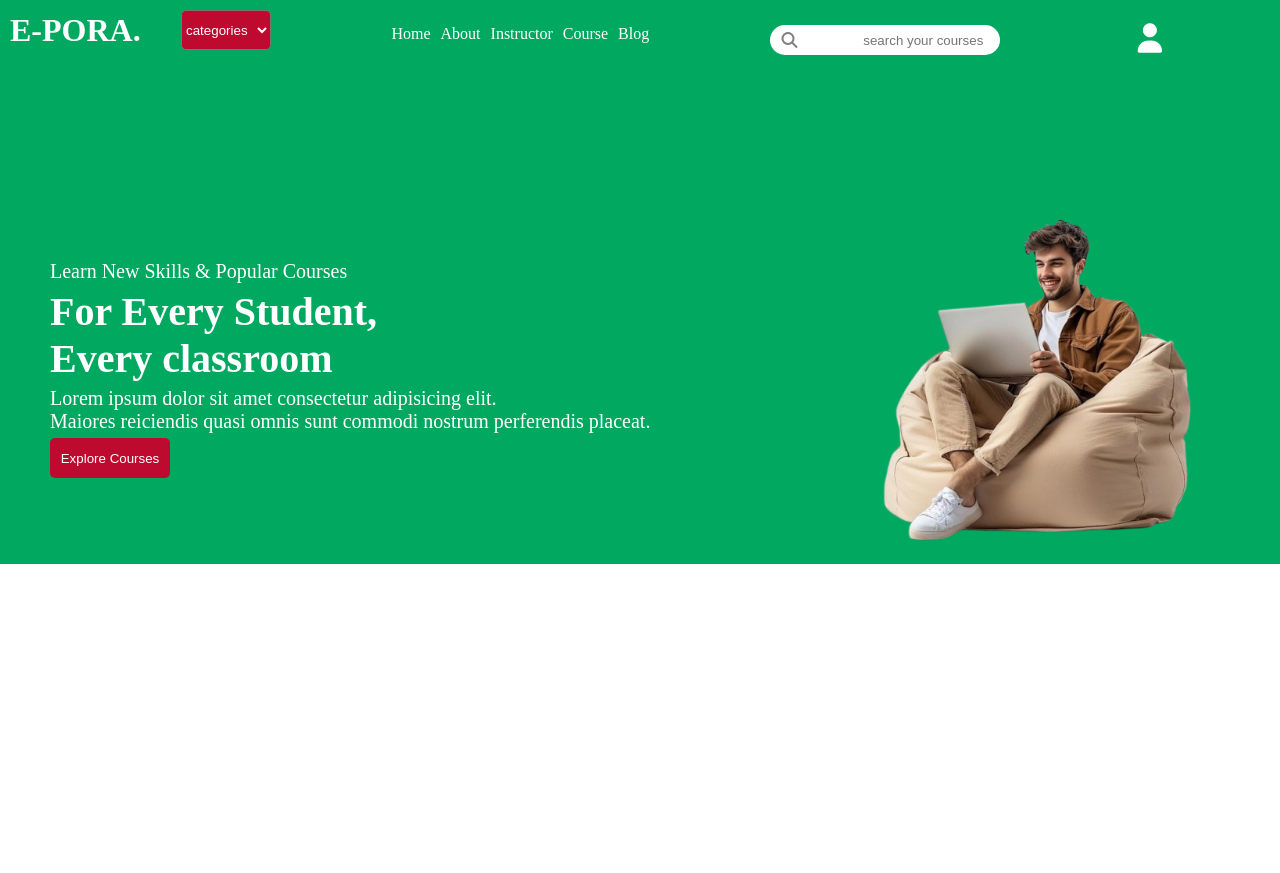
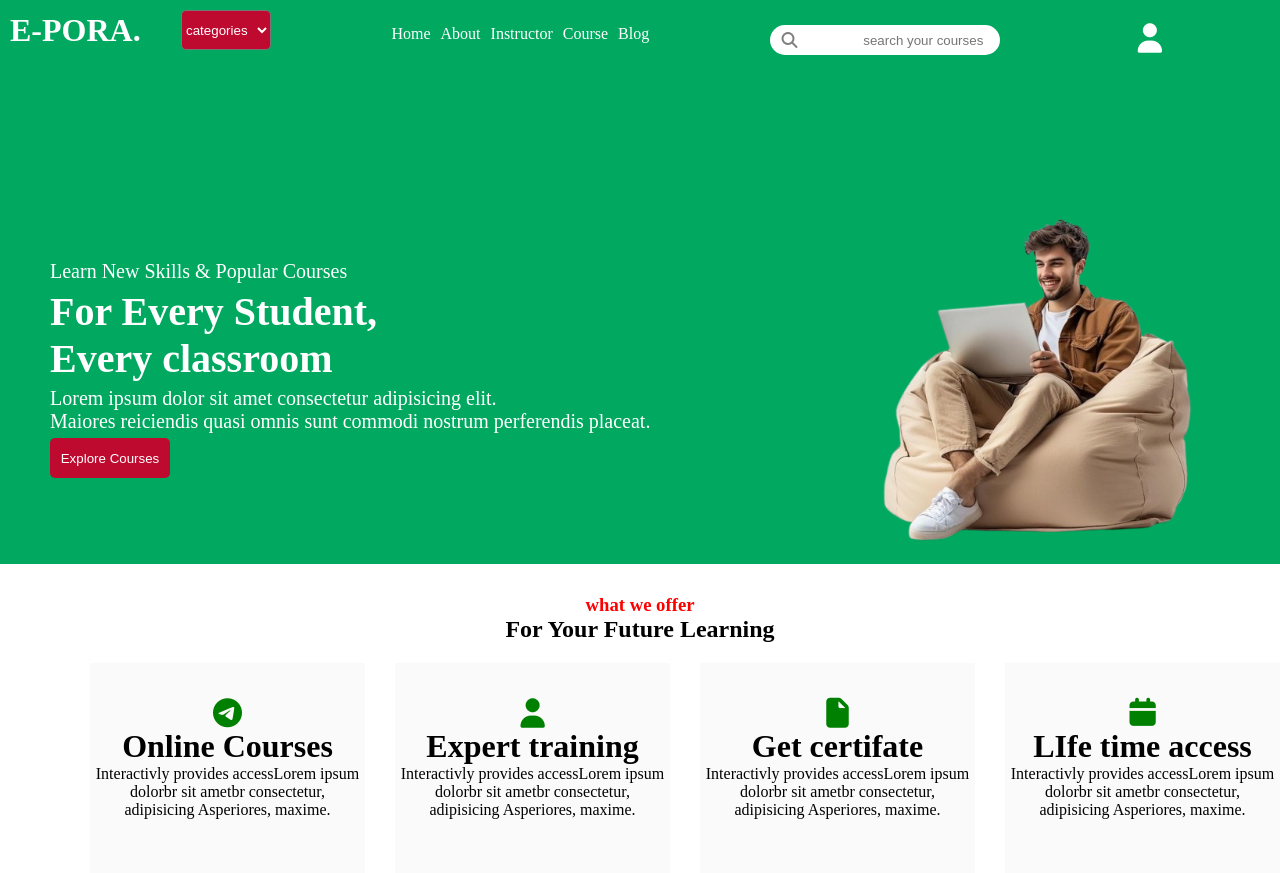
Before and after one commit to sulaymanbarkhad-stack/education, a plain HTML site: page index.html in a window 1280 px wide. Before the commit the page ends 800 px from the top, so only its background shows below. Drawn offline with Linux system fonts and the light colour scheme.

Commit message:
add ofer

```diff
--- a/index.html
+++ b/index.html
@@ -62,6 +62,40 @@
         </div>
        </div>
     </div>
+<!-- what we offer -->
+ <div class="offer">
+<div class="text">
+    <h3>what we offer</h3>
+    <h2>For Your Future Learning</h2>
+</div>
+<div class="all">
+<div class="part1">
+    <i class="fa-brands fa-telegram"></i>
+    <h1>Online Courses</h1>
+    <p>Interactivly provides accessLorem ipsum dolorbr sit ametbr
+         consectetur, adipisicing  Asperiores, maxime.</p>
+</div>
+<div class="part1">
+  <i class="fa-solid fa-user"></i>
+    <h1>Expert training</h1>
+    <p>Interactivly provides accessLorem ipsum dolorbr sit ametbr
+         consectetur, adipisicing  Asperiores, maxime.</p>
+</div>
+<div class="part1">
+   <i class="fa-solid fa-file"></i>
+    <h1>Get certifate</h1>
+    <p>Interactivly provides accessLorem ipsum dolorbr sit ametbr
+         consectetur, adipisicing  Asperiores, maxime.</p>
+</div>
+<div class="part1">
+    <i class="fa-solid fa-calendar"></i>
+    <h1>LIfe time access</h1>
+    <p>Interactivly provides accessLorem ipsum dolorbr sit ametbr
+         consectetur, adipisicing  Asperiores, maxime.</p>
+</div>
+</div>
+</div>
+<div>
 
 
 
--- a/style.css
+++ b/style.css
@@ -130,3 +130,34 @@
     margin-left: 180px;
     margin-top: -90px;
 }
+.offer{
+
+text-align: center;
+margin-top: 30px;
+
+}
+.offer h3{
+    color: red;
+}
+.all{
+    display: flex;
+    gap: 30px;
+    margin-left: 90px;
+    margin-top: 20px;
+
+}
+.part1{
+    background-color: rgb(249, 250, 249);
+    width: 300px;
+    height: 200px;
+    padding: 5px;
+    margin-left: 0px;
+    text-align: center;
+
+    color: black;
+}
+.all i{
+    font-size: 30px;
+    margin-top: 30px;
+    color:green;
+}
```
